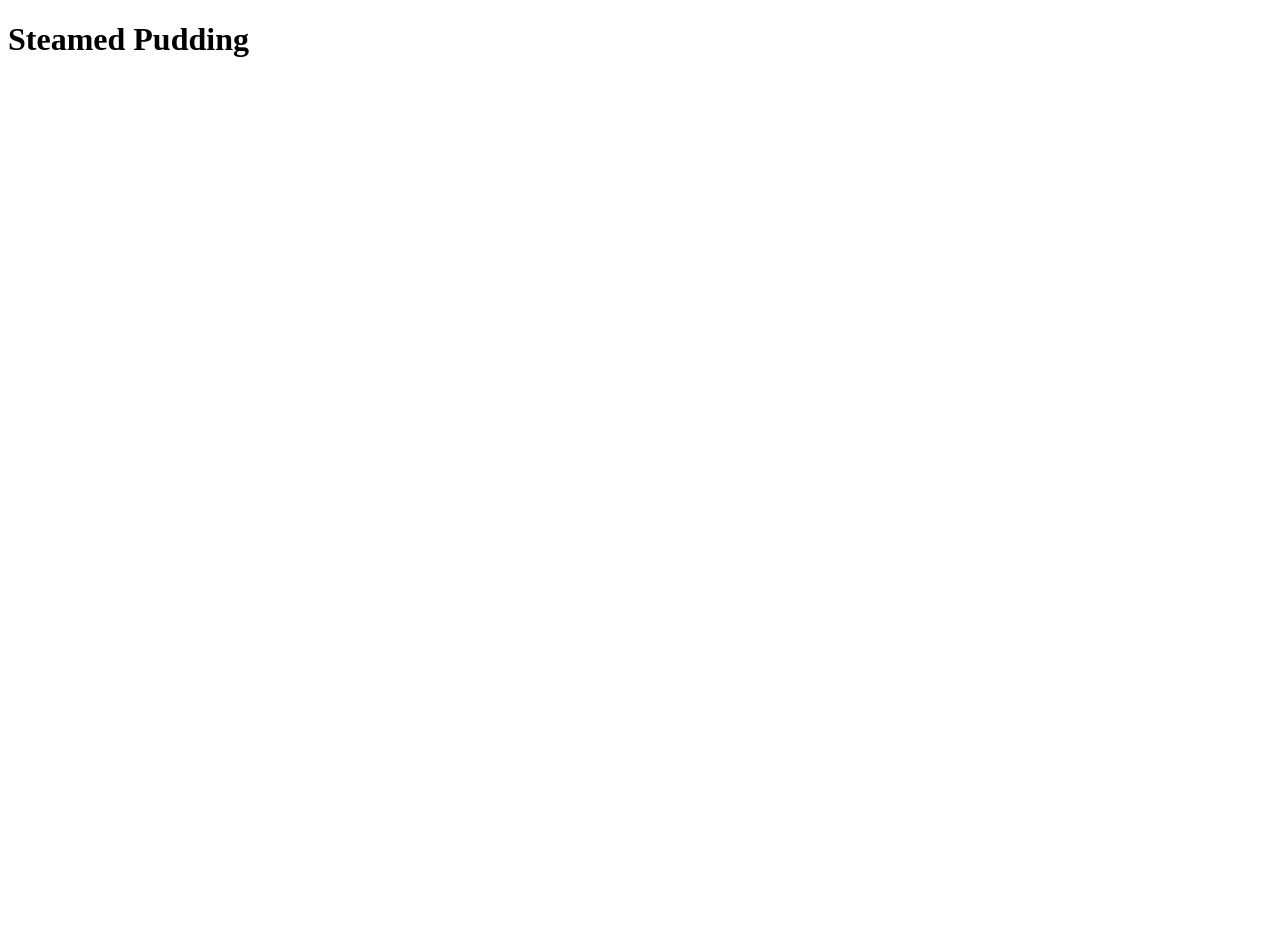
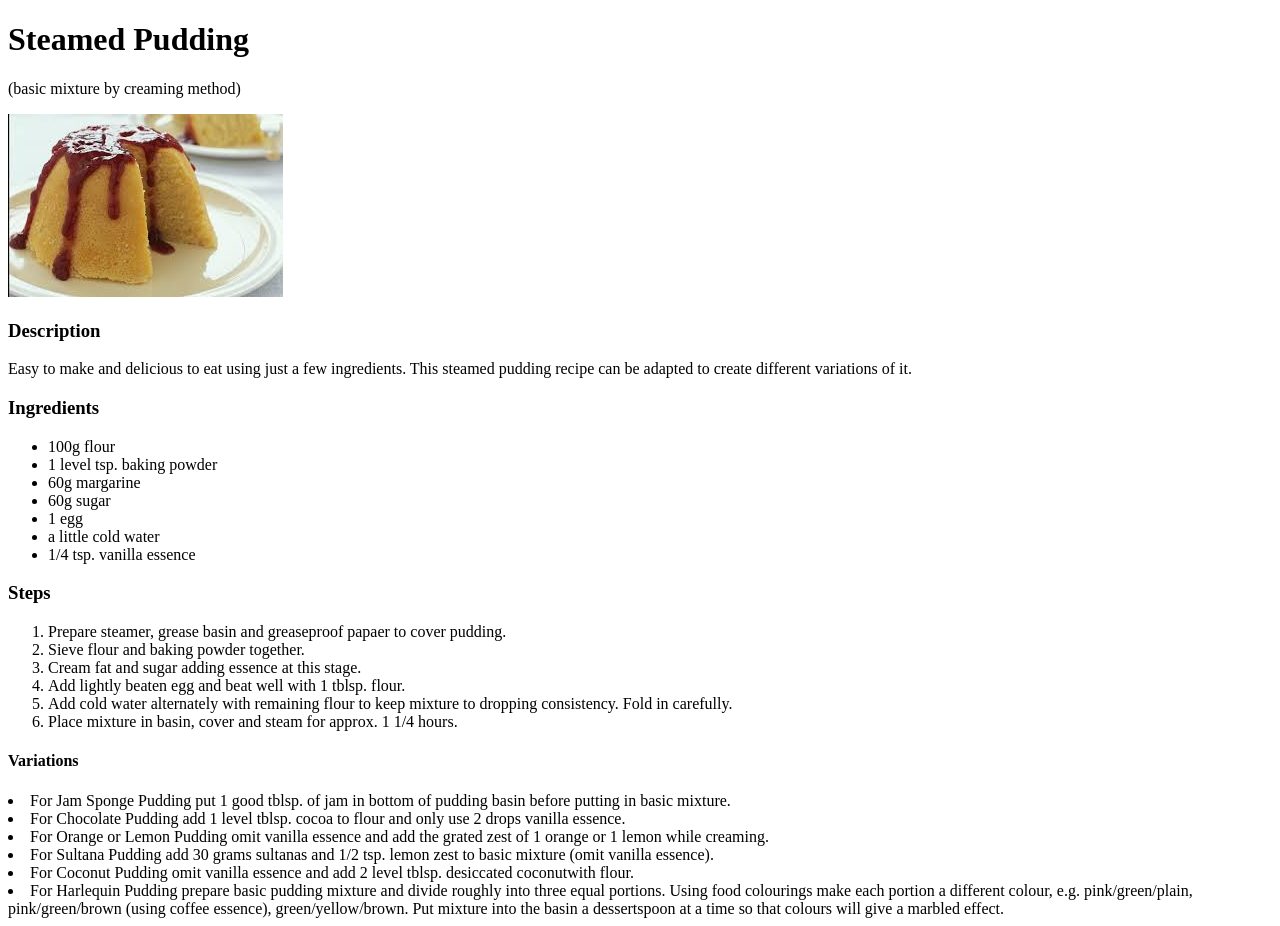
Before and after one commit to FortuneMx/odin-recipes, a plain HTML site: page recipes/steamed-pudding.html in a window 1280 px wide. Before the commit the page ends 800 px from the top, so only its background shows below. Drawn offline with Linux system fonts and the light colour scheme.

Commit message:
Add Steamed Pudding recipe

```diff
--- a/recipes/steamed-pudding.html
+++ b/recipes/steamed-pudding.html
@@ -7,11 +7,46 @@
 </head>
 <body>
     <h1>Steamed Pudding</h1>
-     <!-- insert image of the finished dish here -->
+    <p>(basic mixture by creaming method)</p>
+    <!-- insert image of the finished dish here -->
+    <img src="./images/steamed-pudding.jpeg" alt="Jam Sponge Pudding">
+
      <!-- appropriately sized "description" heading-->
-     <!-- add paragraph or two describing the recipe -->
+      <h3>Description</h3>
+
+      <!-- add paragraph or two describing the recipe -->
+      <p>Easy to make and delicious to eat using just a few ingredients.
+        This steamed pudding recipe can be adapted to create different variations of it.</p>
+
      <!-- add "ingredients" heading followed by an unordered list of ingredients needed -->
+      <h3>Ingredients</h3>
+      <ul>
+        <li>100g flour</li>
+        <li>1 level tsp. baking powder</li>
+        <li>60g margarine</li>
+        <li>60g sugar</li>
+        <li>1 egg</li>
+        <li>a little cold water</li>
+        <li>1/4 tsp. vanilla essence</li>
+      </ul>
+
      <!-- add "steps" heading followed by an ordered list of steps needed to make the dish -->
+      <h3>Steps</h3>
+      <ol>
+        <li>Prepare steamer, grease basin and greaseproof papaer to cover pudding.</li>
+        <li>Sieve flour and baking powder together.</li>
+        <li>Cream fat and sugar adding essence at this stage.</li>
+        <li>Add lightly beaten egg and beat well with 1 tblsp. flour.</li>
+        <li>Add cold water alternately with remaining flour to keep mixture to dropping consistency. Fold in carefully.</li>
+        <li>Place mixture in basin, cover and steam for approx. 1 1/4 hours.</li>
+      </ol>
 
+      <h4>Variations</h4>
+      <li>For <span>Jam Sponge Pudding</span> put 1 good tblsp. of jam in bottom of pudding basin before putting in basic mixture.</li>
+      <li>For <span>Chocolate Pudding</span> add 1 level tblsp. cocoa to flour and only use 2 drops vanilla essence.</li>
+      <li>For <span>Orange</span> or <span>Lemon Pudding</span> omit vanilla essence and add the grated zest of 1 orange or 1 lemon while creaming.</li>
+      <li>For <span>Sultana Pudding</span> add 30 grams sultanas and 1/2 tsp. lemon zest to basic mixture (omit vanilla essence).</li>
+      <li>For <span>Coconut Pudding</span> omit vanilla essence and add 2 level tblsp. desiccated coconutwith flour.</li>
+      <li>For <span>Harlequin Pudding</span> prepare basic pudding mixture and divide roughly into three equal portions. Using food colourings make each portion a different colour, e.g. pink/green/plain, pink/green/brown (using coffee essence), green/yellow/brown. Put mixture into the basin a dessertspoon at a time so that colours will give a marbled effect.</li>
 </body>
 </html>
```
Also changed, not shown: index.html (+1 -1 lines), recipes/images/steamed-pudding.jpeg (added).
